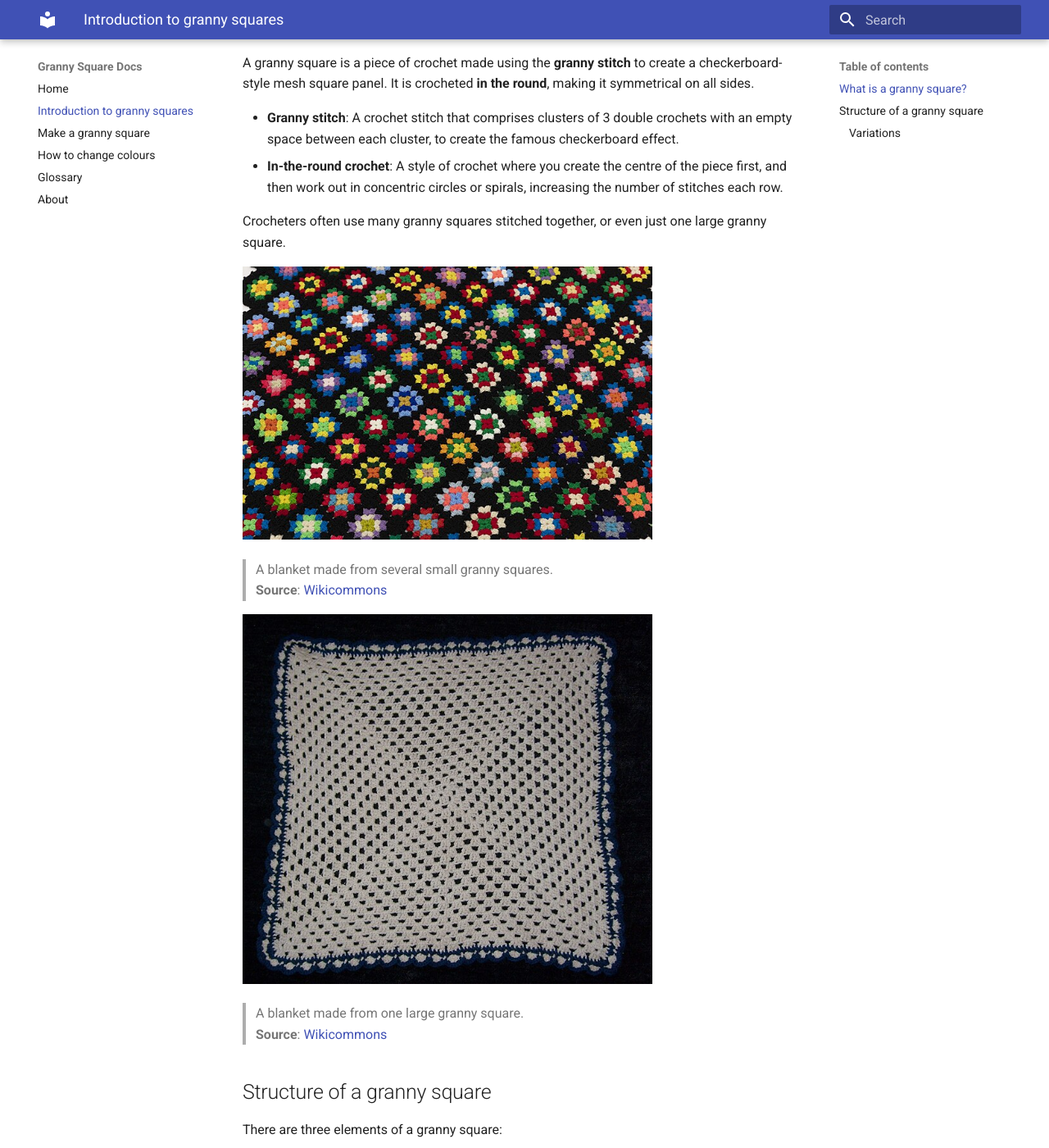
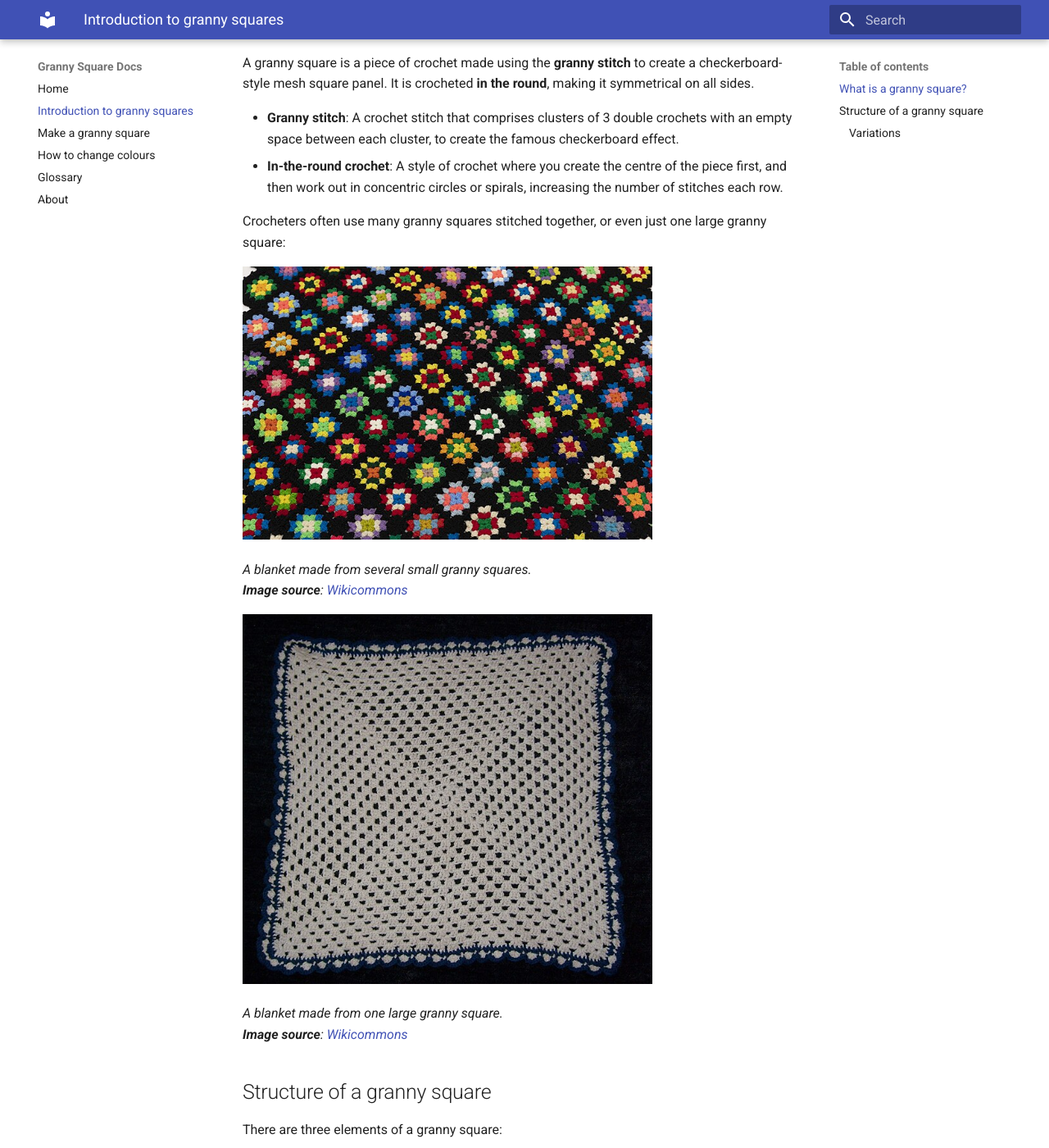
Before and after one commit to esjex/granny-squares, an MkDocs documentation site: the page built from docs/introduction.md, in a window 1280 px wide and 1400 px high, scrolled down 274 px. Shown: the whole window at 82% size. Built offline with MkDocs 1.6.1 and Material for MkDocs 9.7.7, drawn with Linux system fonts in a browser that asks for light colours.

Commit message:
Fixed image markdown

```diff
--- a/docs/introduction.md
+++ b/docs/introduction.md
@@ -11,18 +11,15 @@
 * **Granny stitch**: A crochet stitch that comprises clusters of 3 double crochets with an empty space between each cluster, to create the famous checkerboard effect.
 * **In-the-round crochet**: A style of crochet where you create the centre of the piece first, and then work out in concentric circles or spirals, increasing the number of stitches each row.
 
-Crocheters often use many granny squares stitched together, or even just one large granny square.
+Crocheters often use many granny squares stitched together, or even just one large granny square:
 
-<img src="/img/granny-square-many.jpg" alt="A blanket made from several small granny squares." width="500"/>
+![A blanket made from several small granny squares.](img/granny-square-many.jpg){ width="500" }
 
->A blanket made from several small granny squares. <br/>
->**Source**: [Wikicommons](https://commons.wikimedia.org/wiki/File:Granny_Square_Crochet_Afghan_Made_by_Mary_Perdue_-_DPLA_-_bdf1dfb9d6f95b6c2ca5f0e17ccc61d4_(page_1).jpg)
+_A blanket made from several small granny squares. <br/>**Image source**: [Wikicommons](https://commons.wikimedia.org/wiki/File:Granny_Square_Crochet_Afghan_Made_by_Mary_Perdue_-_DPLA_-_bdf1dfb9d6f95b6c2ca5f0e17ccc61d4_(page_1).jpg)_
 
-<img src="/img/granny-square-one.jpg" alt="A blanket made from one large granny square." width="500"/>
+![A blanket made from one large granny square.](img/granny-square-one.jpg){ width="500" }
 
->A blanket made from one large granny square. <br/>
->**Source**: [Wikicommons](https://commons.wikimedia.org/wiki/File:Grannysquarecatblanket.jpg)
-
+_A blanket made from one large granny square. <br/>**Image source**: [Wikicommons](https://commons.wikimedia.org/wiki/File:Grannysquarecatblanket.jpg)_
 
 ## Structure of a granny square
 
@@ -36,10 +33,9 @@
 
 This crochet diagram demonstrates their structure:
 
-<img src="/img/thisiscrochet-granny-square-diagram.jpeg" alt="A diagram of a granny square, using standard crochet diagram symbols." width="500"/>
+![A diagram of a granny square, using standard crochet diagram symbols.](img/thisiscrochet-granny-square-diagram.jpeg){ width="500" }
 
->A diagram of a granny square, using standard crochet diagram symbols. <br/>
->**Source**: [ThisIsCrochet](https://thisiscrochet.com/granny-square-crochet-pattern-diagram/)
+_A diagram of a granny square, using standard crochet diagram symbols. <br/>**Image source**: [ThisIsCrochet](https://thisiscrochet.com/granny-square-crochet-pattern-diagram/)_
 
 In the above diagram, the crocheter starts in the centre and works anti-clockwise to make each row. At the end of each row they close the loop, then create three **chain stitches** to “climb” to the appropriate height to start the next row.
 
```
Also changed, not shown: docs/how-to-change-colours.md (+2 -3 lines), docs/image-test.md (deleted, +0 -18 lines), docs/index.md (+3 -4 lines), docs/make-granny-square.md (+2 -3 lines), docs/img/granny-squares.jpg (added).
